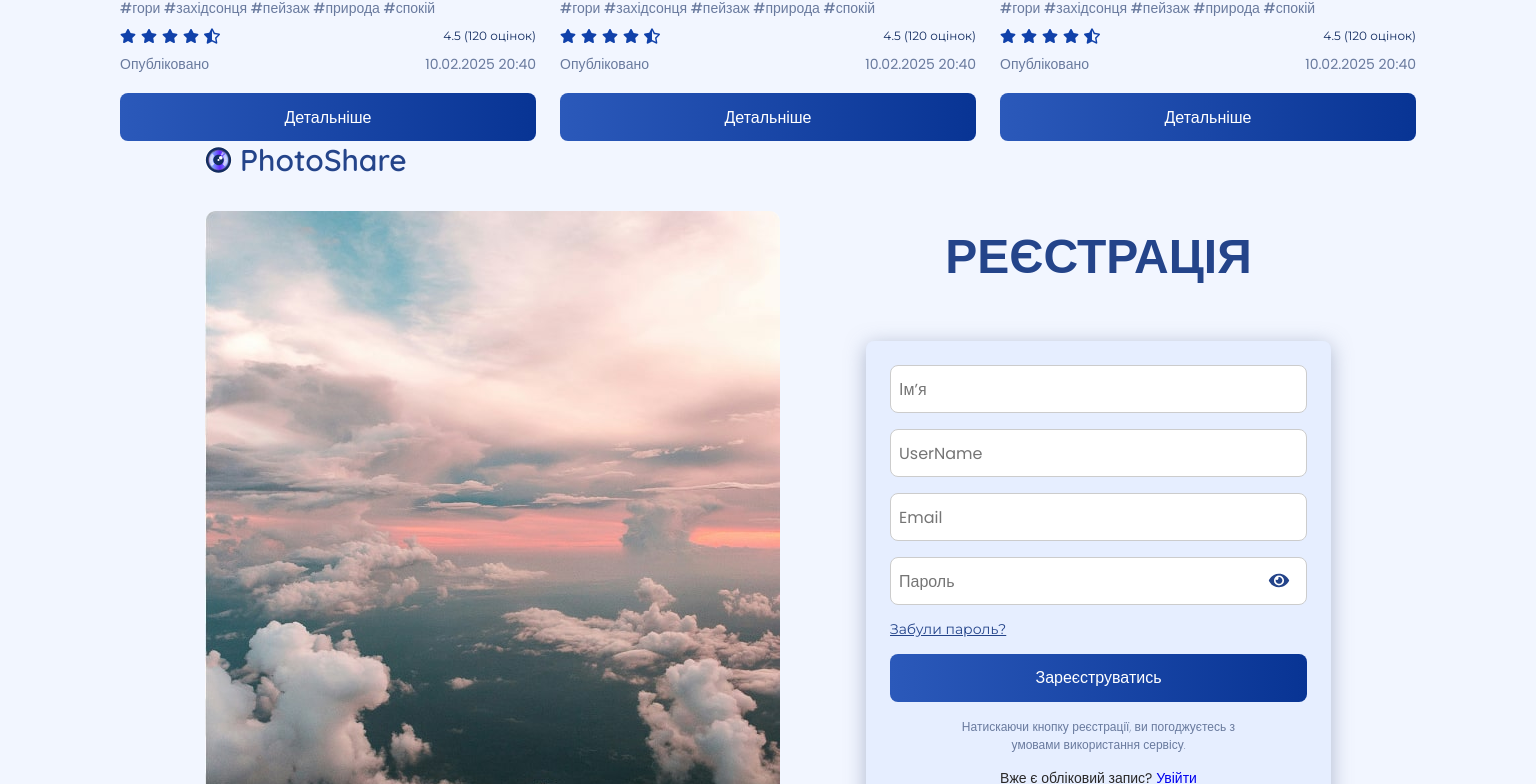
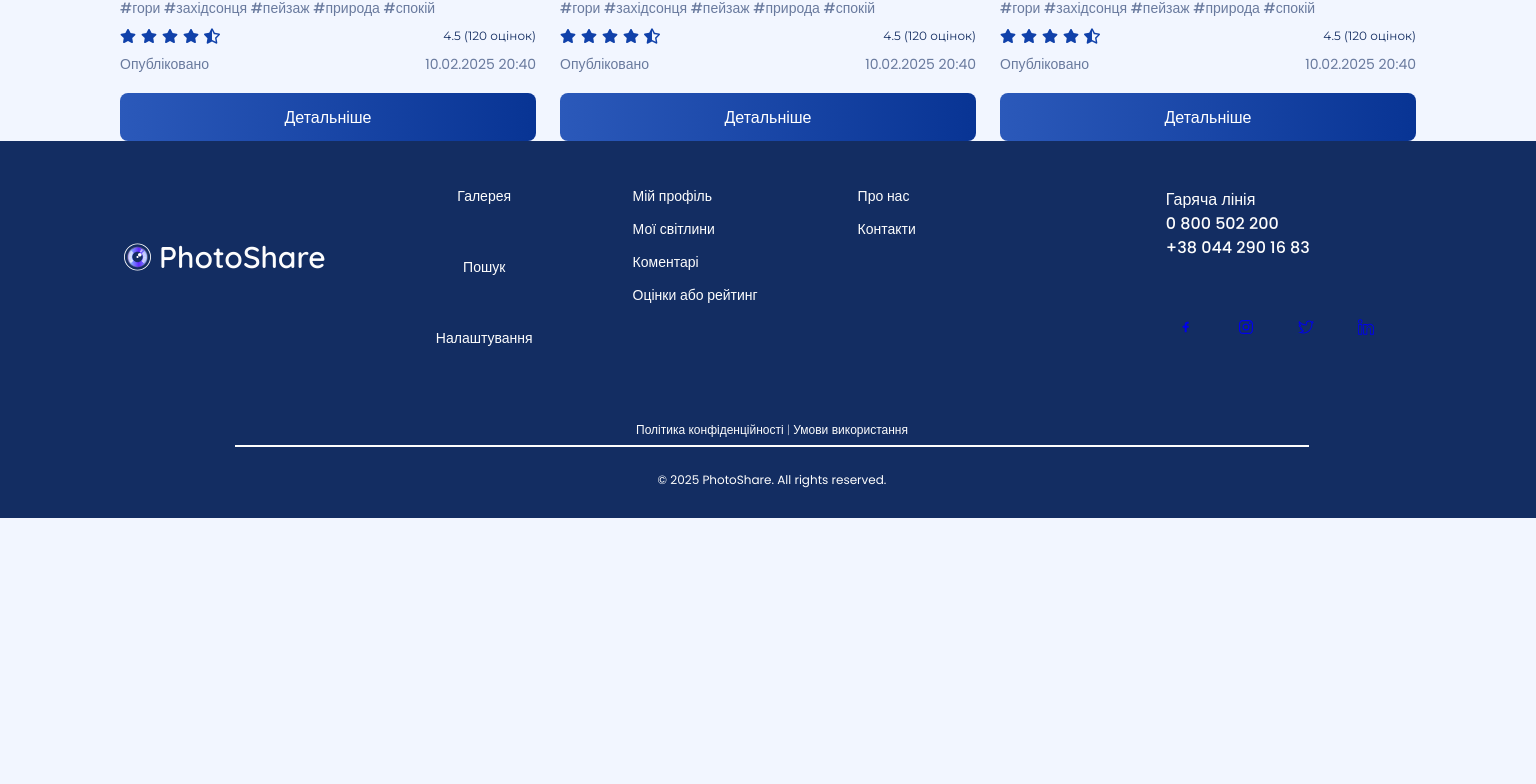
Before and after one commit to GoIT-Python-Web/Front-end-Python-Web-PhotoShare, a React (Vite) app: page /posts in a window 1536 px wide. Shown: the part 1518-2302 px from the top of the page. After the commit the page ends 2036 px from the top, so only its background shows below. Built offline with nearby package versions, Linux system fonts and the light colour scheme; a web font is replaced by a local one.

Commit message:
fix gap links

```diff
--- a/src/Layout.jsx
+++ b/src/Layout.jsx
@@ -9,7 +9,6 @@ const Layout = ({ children }) => {
       <Header />
       <main className="content">
         <Suspense fallback={null}>{children}</Suspense>
-        <SignUpPage/>
       </main>
       <Footer />
     </div>
--- a/src/components/Footer/Footer.jsx
+++ b/src/components/Footer/Footer.jsx
@@ -15,6 +15,7 @@ const Footer = () => {
             <span className={css.footerLogoText}>PhotoShare</span>
           </a>
 
+          <div className={css.wrap}>
             <div className={css.wrapLinks}>
               <nav className={css.links}>
                 <a href="/gallery" className={css.link}>
@@ -83,6 +84,7 @@ const Footer = () => {
               </ul>
             </div>
           </div>
+        </div>
 
         <div className={css.down}>
           <div className={css.wrapPrivacy}>
--- a/src/components/Footer/Footer.module.css
+++ b/src/components/Footer/Footer.module.css
@@ -48,27 +48,7 @@
   text-decoration: underline;
 }
 
-.contacts {
-  display: flex;
-  flex-direction: column;
-  font-family: var(--font-family);
-  font-weight: 500;
-  font-size: 16px;
-  line-height: 150%;
-  margin-left: auto;
-}
-.contacts a {
-  text-decoration: none;
-  color: var(--additional-text);
-}
-.contacts a:hover {
-  text-decoration: underline;
-}
-.socialList {
-  display: flex;
-  margin-top: 47px;
-  gap: 32px;
-}
+
 
 .down {
   display: flex;
@@ -99,16 +79,48 @@
     padding: 28px 36px;
   }
   .up {
-    flex-direction: row;
-    flex-wrap: wrap;
-    justify-content: space-between;
+    /* flex-direction: row; */
+    /* flex-wrap: wrap; */
+    /* justify-content: space-between; */
     align-items: flex-start;
     margin-bottom: 40px;
+  }
+  .wrap{
+    display: flex;
+    flex-direction: row;
+    gap: 76px;
+  }
+  .wrapLinks {
+    display: flex;
+    flex-direction: row;
+    gap: 40px;
+  }
+  .contacts {
+    display: flex;
+    flex-direction: column;
+    font-family: var(--font-family);
+    font-weight: 500;
+    font-size: 16px;
+    line-height: 150%;
+    margin-left: auto;
+  }
+  .contacts a {
+    text-decoration: none;
+    color: var(--additional-text);
+  }
+  .contacts a:hover {
+    text-decoration: underline;
+  }
+  .socialList {
+    display: flex;
+    margin-top: 47px;
+    gap: 20px;
   }
   .socialLink {
     display: flex;
     align-items: center;
     justify-content: center;
+    gap: 24px;
     width: 40px;
     height: 40px;
     border-radius: 50%;
@@ -136,9 +148,24 @@
     min-width: 1196px;
      padding: 47px 80px 29px 88px;
   }
+  .footerLogo {
+   margin: 50px 110px 0 0;
+  }
   .up {
     flex-direction: row;
     margin-bottom: 74px;
+  }
+  .wrap{
+    gap:250px;
+  }
+  .wrapLinks {
+     gap: 100px;
+  }
+  .contacts {
+
+  }
+  .socialLink {
+   gap: 32px;
   }
 
   .line {
```
Lines whose indentation alone changed are shown as unchanged.
